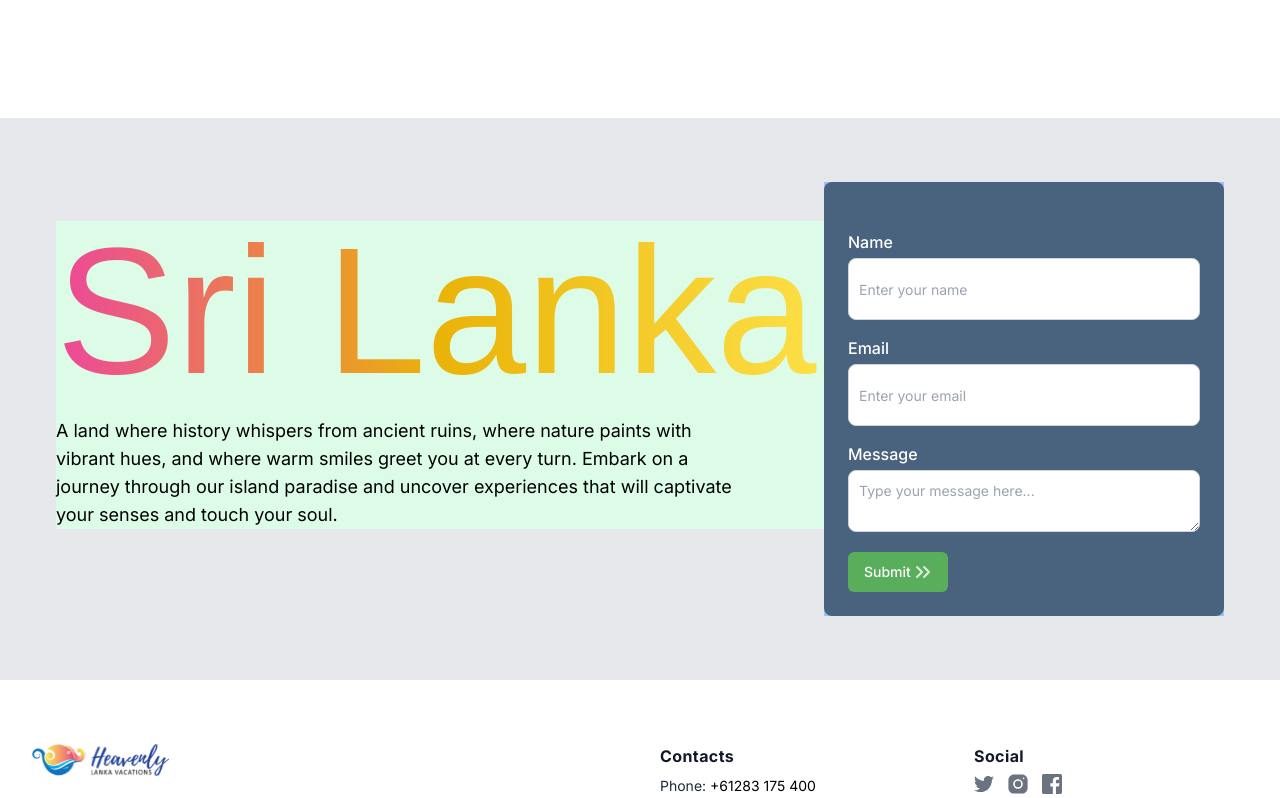
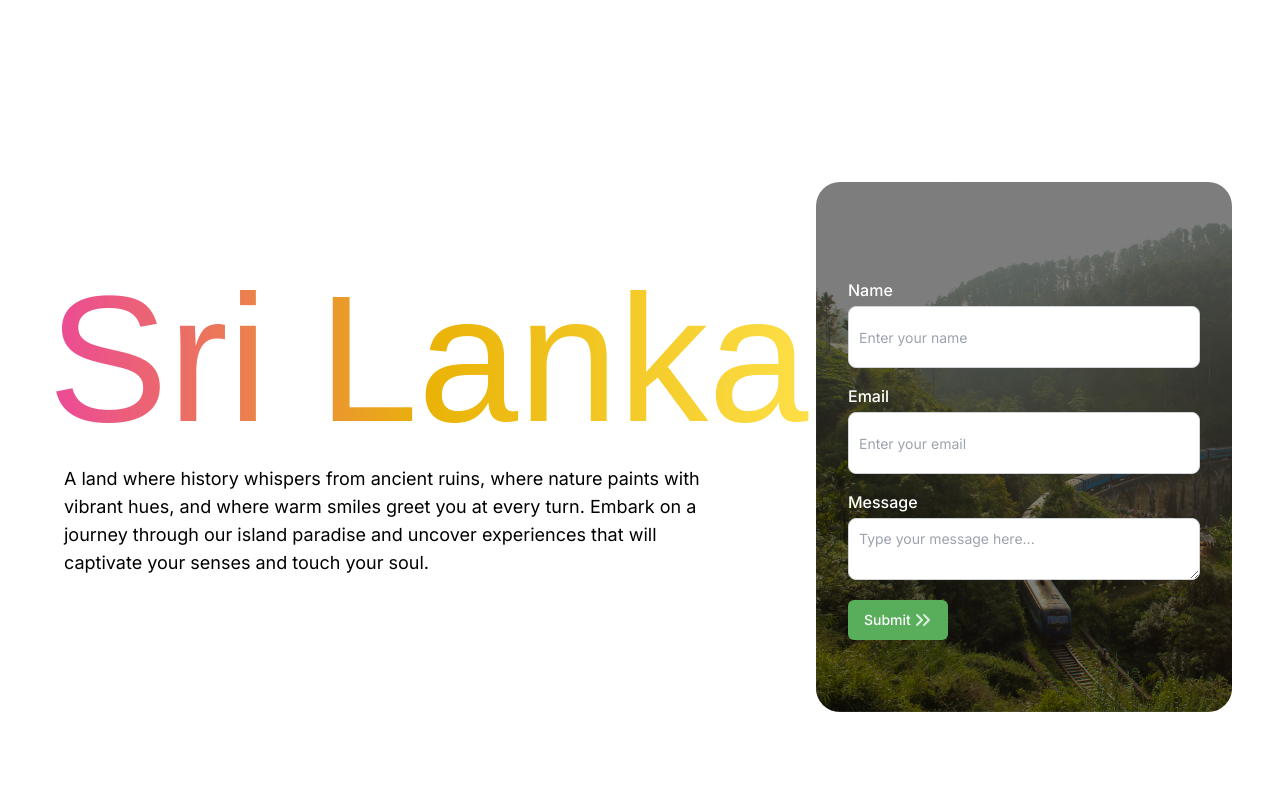
Before and after one commit to heavenlylanka/hl-front-end, a Next.js app: page / in a window 1280 px wide. Shown: the part 2782-3580 px from the top of the page. Built offline with nearby package versions, Linux system fonts and the light colour scheme; a web font is replaced by a local one.

Commit message:
change submit form
change background, alignment, image

```diff
--- a/src/components/SubmitForm.tsx
+++ b/src/components/SubmitForm.tsx
@@ -15,8 +15,8 @@ const QwigleyFont = Qwigley({
 
 function SubmitForm() {
   return (
-    <div className="container mx-auto px-4 py-16 flex flex-col lg:flex-row items-center justify-center bg-gray-200">
-      <div className="text-center lg:text-start max-w-3xl mb-12 bg-green-100 lg:max-w-98">
+    <div className="container mx-auto px-4 py-16 flex flex-col lg:flex-row items-center justify-center">
+      <div className="text-center lg:text-start max-w-3xl mb-12 lg:max-w-98">
         <h1
           className={`${QwigleyFont.className} text-[180px] leading-none mb-4
         bg-gradient-to-r from-pink-500 via-yellow-500 to-yellow-300 text-transparent bg-clip-text`}
@@ -24,7 +24,7 @@ function SubmitForm() {
           Sri Lanka
         </h1>
 
-        <p className="text-lg lg:pr-20 text-black lg">
+        <p className="text-lg mx-4 lg:pr-20 text-black lg">
           A land where history whispers from ancient ruins, where nature paints
           with vibrant hues, and where warm smiles greet you at every turn.
           Embark on a journey through our island paradise and uncover
@@ -33,8 +33,9 @@ function SubmitForm() {
       </div>
 
       {/* right form */}
-      <div className="relative w-80 lg:w-auto h-auto items-center bg-blue-300">
-        <form className="relative z-10 w-full lg:w-[400px] flex flex-col justify-center pt-6 lg:pt-8 bg-black bg-opacity-50 p-6 rounded-lg">
+      <div className="relative w-96 lg:w-auto h-auto items-center py-12 px-2 bg-cover  flex justify-center  bg-[url('/assets/submitform_bg.png')] rounded-3xl">
+        <div className="absolute inset-0 bg-black bg-opacity-50 rounded-3xl"></div>
+        <form className="relative z-10 w-full lg:w-[400px] flex flex-col justify-center pt-6 lg:pt-8 p-6">
 
           <div className="flex flex-col gap-1 pt-4">
             <label className="text-[16px] font-medium text-white">Name</label>
@@ -72,6 +73,7 @@ function SubmitForm() {
             Submit <Icons.doubleArrows className="h-6 w-6" />
           </Button2>
         </form>
+
       </div>
     </div>
   );
```
Also changed, not shown: public/assets/submitform_bg.png (added).
